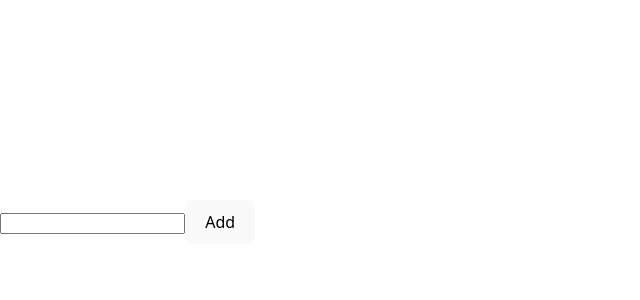
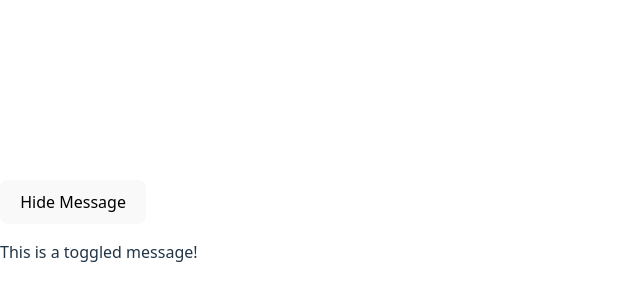
Before and after one commit to alexakode/usestate, a React (Vite) app: page / in a window 1280 px wide. Shown: the part 170-470 px from the top of the page, without its empty margins (0-640 px from the left). Built offline with nearby package versions, Linux system fonts and the light colour scheme.

Commit message:
react visibility toggle

```diff
--- a/src/App.jsx
+++ b/src/App.jsx
@@ -1,30 +1,17 @@
+// hooks, state
+// vi kan importere hooks fra react; useXXX
+// state is immutable, conditional rendering
 import { useState } from "react";
-import reactLogo from "./assets/react.svg";
-function App() {
-  const [text, setText] = useState("");
-  const [list, setList] = useState([]);
-  // checks if there is anything in text and replaces list with a new array containing the old list and the new text
-  const updateList = () => {
-    if (text.trim() !== "") {
-      setList((prevList) => [...prevList, text]);
-      setText("");
-    }
-  };
+
+export default function App() {
+  const [isVisible, setIsVisible] = useState(true);
+  const toggleVisibility = () => setIsVisible();
   return (
-    <>
-      <input
-        value={text}
-        type="text"
-        onChange={(e) => setText(e.target.value)}
-      />
-      <button onClick={updateList}>Add</button>
-      <ul>
-        {list.map((item, index) => (
-          <li key={index}>{item}</li>
-        ))}
-      </ul>
-    </>
+    <div>
+      <button onClick={toggleVisibility}>
+        {isVisible ? "Hide" : "Show"} Message
+      </button>
+      {isVisible && <p>This is a toggled message!</p>}
+    </div>
   );
 }
-
-export default App;
```
